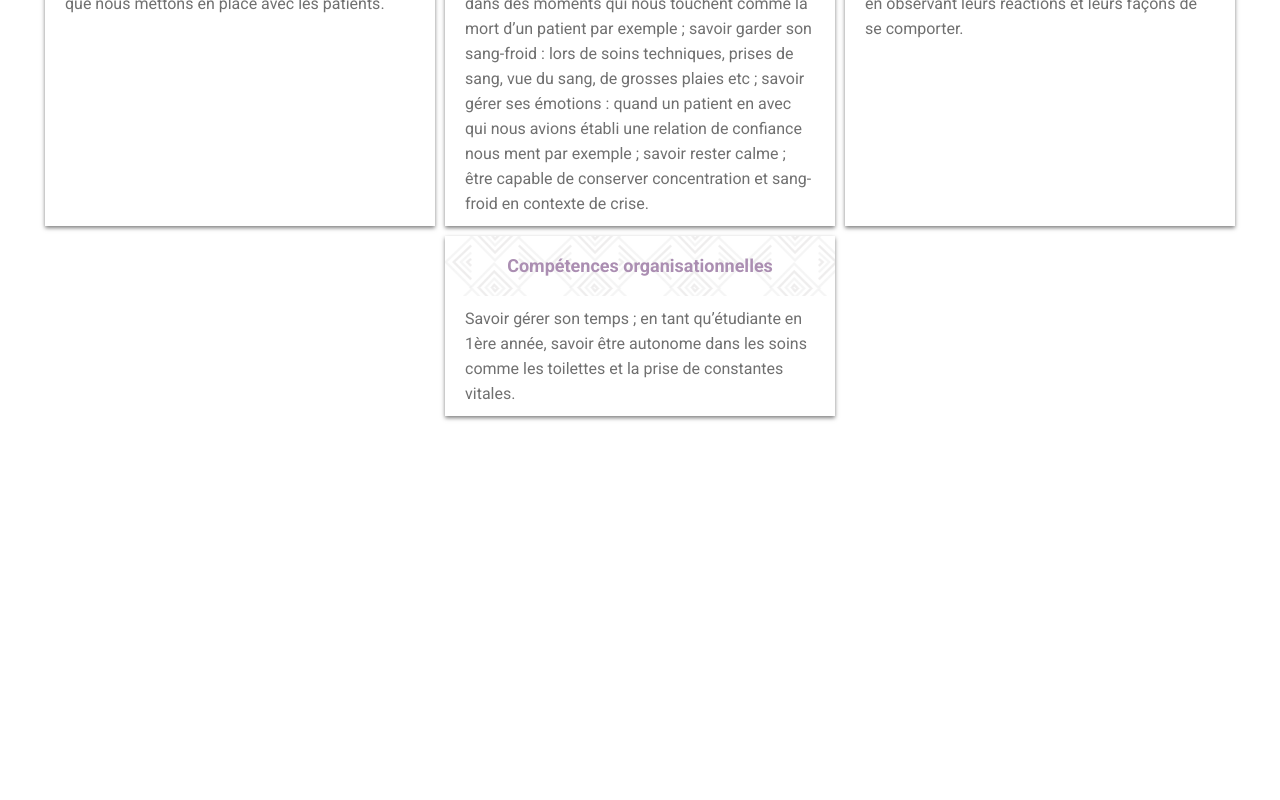
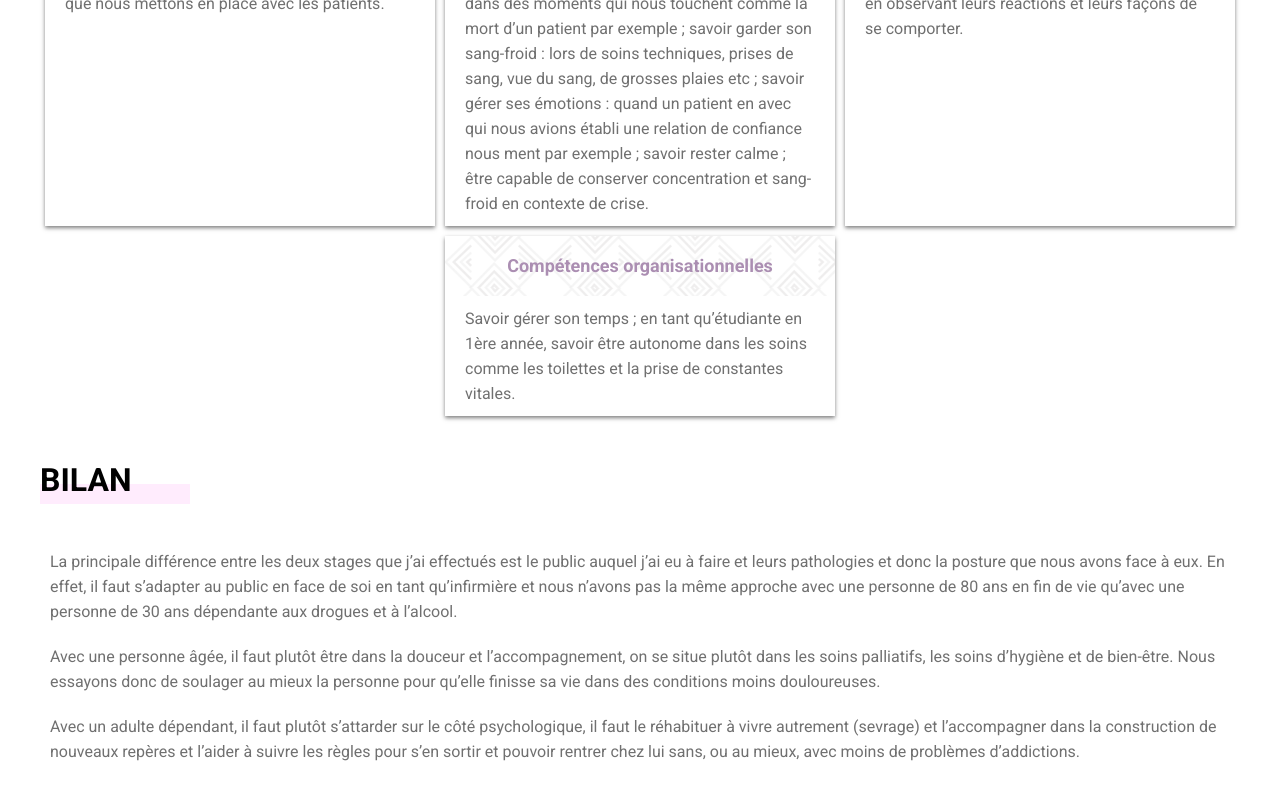
Before and after one commit to GabrielTresch/portfolio-chloe-react, a React app: page /hopital in a window 1280 px wide. Shown: the part 2220-3020 px from the top of the page. Before the commit the page ends 2681 px from the top, so only its background shows below. Built offline with nearby package versions, Linux system fonts and the light colour scheme.

Commit message:
page edit + bilan

```diff
--- a/src/components/works/Works.js
+++ b/src/components/works/Works.js
@@ -16,25 +16,25 @@ const Works = () => (
       <NavLink to="/ehpad" className="works" style={{ backgroundImage: `url(${OldHelp})` }}>
         <div className="works-vignette">
           <h3>Stage en EHPAD</h3>
-          <span>11/03/1997 - 28/06/1997</span>
+          <span>Février 2016</span>
         </div>
       </NavLink>
       <NavLink to="/hopital" className="works" style={{ backgroundImage: `url(${Nurse})` }}>
         <div className="works-vignette">
           <h3>Stage en Hôpital</h3>
-          <span>11/03/1997 - 28/06/1997</span>
+          <span>Novembre-Décembre 2016</span>
         </div>
       </NavLink>
       <NavLink to="/service-civique" className="works" style={{ backgroundImage: `url(${School})` }}>
         <div className="works-vignette">
           <h3>Service Civique</h3>
-          <span>11/03/1997 - 28/06/1997</span>
+          <span>Janvier à Juillet 2018</span>
         </div>
       </NavLink>
       <NavLink to="/tutorat" className="works" style={{ backgroundImage: `url(${Teaching})` }}>
         <div className="works-vignette">
           <h3>Tutorat</h3>
-          <span>11/03/1997 - 28/06/1997</span>
+          <span>Septembre à Décembre 2019</span>
         </div>
       </NavLink>
     </div>
--- a/src/containers/pages/HopitalContainer.js
+++ b/src/containers/pages/HopitalContainer.js
@@ -127,6 +127,17 @@ const Hopital = () => (
           </div>
         </div>
       </div>
+
+      <h1>
+        BILAN
+        <span className="h1-underline" />
+      </h1>
+
+      <p>La principale différence entre les deux stages que j’ai effectués est le public auquel j’ai eu à faire et leurs pathologies et donc la posture que nous avons face à eux. En effet, il faut s’adapter au public en face de soi en tant qu’infirmière et nous n’avons pas la même approche avec une personne de 80 ans en fin de vie qu’avec une personne de 30 ans dépendante aux drogues et à l’alcool. </p>
+
+      <p>Avec une personne âgée, il faut plutôt être dans la douceur et l’accompagnement, on se situe plutôt dans les soins palliatifs, les soins d’hygiène et de bien-être. Nous essayons donc de soulager au mieux la personne pour qu’elle finisse sa vie dans des conditions moins douloureuses. </p>
+
+      <p>Avec un adulte dépendant, il faut plutôt s’attarder sur le côté psychologique, il faut le réhabituer à vivre autrement (sevrage) et l’accompagner dans la construction de nouveaux repères et l’aider à suivre les règles pour s’en sortir et pouvoir rentrer chez lui sans, ou au mieux, avec moins de problèmes d’addictions. </p>
     </div>
   </>
 );
--- a/src/containers/pages/page.scss
+++ b/src/containers/pages/page.scss
@@ -1,7 +1,7 @@
 .page-container{
   width: 100%;
   max-width: 1200px;
-  margin: auto;
+  margin: auto auto 60px auto;
   .goback{
     img{
       margin-top: 20px;
```
